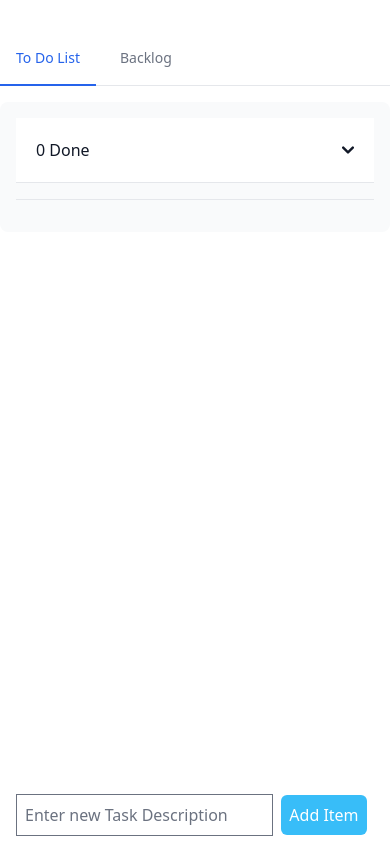
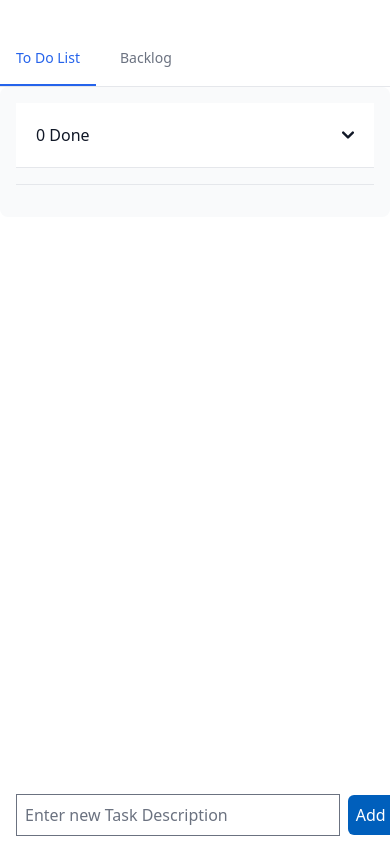
Before and after one commit to mehedijaman/TodoApp, a Vue app in the folder TodoApp/: page /todos in a window 390 px wide. Built offline with nearby package versions, Linux system fonts and the light colour scheme.

Commit message:
Fix: - Dropwdown button - Responsive on Desktop View

```diff
--- a/TodoApp/src/views/TodoView.vue
+++ b/TodoApp/src/views/TodoView.vue
@@ -33,12 +33,14 @@ watch(todos, (newTodos) => {
 const handleRemoveTodo = (id: number) => {
   console.log(`Removing todo with ID ${id}`);
   removeTodo(id);
+  showDropdowns.value = [];
   console.log(todos); // Verify if the todo was removed
 };
 
 const handleSetBacklog = (todo) => {
   console.log(`Setting todo with ID ${todo.id} to backlog`);
   addToBacklog(todo);
+  showDropdowns.value = [];
 };
 
 const handleMarkAsCompleted = (todo) => {
@@ -68,24 +70,21 @@ watch(backlog, (newBacklog) => {
 });
 
 /* Toggle Dropdown */
-// const openDropdownIndexes = ref([]);
-// const toggleDropdown = (index:number) => {
-//   // Check if the dropdown is already open
-//   const isOpen = openDropdownIndexes.value.includes(index);
+const showDropdowns = ref([]);
 
-//   if (isOpen) {
-//     // If it's open, close it by removing it from the array
-//     openDropdownIndexes.value = openDropdownIndexes.value.filter(i => i !== index);
-//   } else {
-//     // If it's closed, open it by adding it to the array
-//     openDropdownIndexes.value = [...openDropdownIndexes.value, index];
-//   }
-// };
+const toggleDropdown = (index: number) => {
+  if (showDropdowns.value[index]) {
+    showDropdowns.value[index] = false;
+  } else {
+    showDropdowns.value[index] = true;
+  }
+};
 </script>
 
 <template>
-    <div class="mb-4 border-b border-gray-200 dark:border-gray-700">
-        <ul class="flex flex-wrap -mb-px text-sm font-medium text-center" id="myTab" data-tabs-toggle="#TodoAppTab" role="tablist">
+  <!-- <div class="w-screen"> -->
+    <div style="margin:0 auto;" class="max-w-lg border-b border-gray-200 dark:border-gray-700">
+        <ul class="flex flex-wrap text-sm font-medium text-center" id="myTab" data-tabs-toggle="#TodoAppTab" role="tablist">
             <li class="mr-2" role="presentation">
                 <button class="inline-block p-4 border-b-2 rounded-t-lg" id="todo-tab" data-tabs-target="#todo" type="button" role="tab" aria-controls="todo" aria-selected="false">To Do List </button>
             </li>
@@ -95,7 +94,7 @@ watch(backlog, (newBacklog) => {
         </ul>
     </div>
 
-    <div id="TodoAppTab">
+    <div id="TodoAppTab" style="margin:0 auto" class="max-w-lg flex flex-col justify-center">
       <div class="hidden p-4 rounded-lg bg-gray-50 dark:bg-gray-800" id="todo" role="tabpanel" aria-labelledby="todo-tab">
         <div id="accordion-flush" data-accordion="collapse" data-active-classes="bg-white dark:bg-gray-900 text-gray-900 dark:text-white" data-inactive-classes="text-gray-500 dark:text-gray-400">
           <h2 id="accordion-flush-heading-1">
@@ -115,7 +114,7 @@ watch(backlog, (newBacklog) => {
 
                 <span>
                   <span class="ml-4 text-sm">{{ todo.text }}</span>
-                    <p class="text-xs text-gray-500 px-2">{{ formatDate(todo.created_at) }}</p>
+                  <p class="text-xs text-gray-500 px-4">{{ formatDate(todo.created_at) }}</p>
                 </span>
               </label>
             </div>
@@ -137,12 +136,13 @@ watch(backlog, (newBacklog) => {
           </span>
 
 
-            <!-- <button @click="toggleDropdown(index)" :id="`dropDownMenuBtn-${index}`" :data-dropdown-toggle="`dropdownDotsHorizontal-${index}`" class="inline-flex items-end p-2 text-sm font-medium text-center text-gray-900 bg-white rounded-lg hover:bg-gray-100 focus:ring-4 focus:outline-none dark:text-white focus:ring-gray-50 dark:bg-gray-800 dark:hover:bg-gray-700 dark:focus:ring-gray-600" type="button">
+          <button @click="toggleDropdown(index)" :id="`dropDownMenuBtn-${index}`" :data-dropdown-toggle="`dropdownDotsHorizontal-${index}`" class="inline-flex items-end p-2 text-sm font-medium text-center text-gray-900 bg-white rounded-lg hover:bg-gray-100 focus:ring-4 focus:outline-none dark:text-white focus:ring-gray-50 dark:bg-gray-800 dark:hover:bg-gray-700 dark:focus:ring-gray-600" type="button">
             <svg class="w-5 h-5" aria-hidden="true" xmlns="http://www.w3.org/2000/svg" fill="currentColor" viewBox="0 0 16 3">
               <path d="M2 0a1.5 1.5 0 1 1 0 3 1.5 1.5 0 0 1 0-3Zm6.041 0a1.5 1.5 0 1 1 0 3 1.5 1.5 0 0 1 0-3ZM14 0a1.5 1.5 0 1 1 0 3 1.5 1.5 0 0 1 0-3Z"/>
             </svg>
           </button>
-            <div :id="`dropdownDotsHorizontal-${index}`" class="z-10 hidden bg-white divide-y divide-gray-100 rounded-lg shadow w-44 dark:bg-gray-700 dark:divide-gray-600">
+
+          <div :id="`dropdownDotsHorizontal-${index}`"  v-if="showDropdowns[index]" class="bg-white divide-y divide-gray-100 rounded-lg shadow w-44 dark:bg-gray-700 dark:divide-gray-600 ">
               <ul class="py-2 text-sm text-gray-700 dark:text-gray-200" :aria-labelledby="`dropDownMenuBtn-${index}`">
                 <li>
                   <a @click.prevent="handleRemoveTodo(todo.id)" href="#" class="block px-4 py-2 hover:bg-gray-100 dark:hover:bg-gray-600 dark:hover:text-white">Delete</a>
@@ -151,8 +151,8 @@ watch(backlog, (newBacklog) => {
                   <a @click.prevent="handleSetBacklog(todo)" href="#" class="block px-4 py-2 hover:bg-gray-100 dark:hover:bg-gray-600 dark:hover:text-white">Move to Backlog</a>
                 </li>
               </ul>
-            </div> -->
-            <span class="flex">
+          </div>
+          <!-- <span class="flex">
             <button @click.prevent="handleSetBacklog(todo)">
               <svg xmlns="http://www.w3.org/2000/svg" fill="none" viewBox="0 0 24 24" stroke-width="1.5" stroke="currentColor" class="w-6 h-6 text-blue-500">
                 <path stroke-linecap="round" stroke-linejoin="round" d="M15 15l6-6m0 0l-6-6m6 6H9a6 6 0 000 12h3" />
@@ -163,15 +163,15 @@ watch(backlog, (newBacklog) => {
                 <path stroke-linecap="round" stroke-linejoin="round" d="M14.74 9l-.346 9m-4.788 0L9.26 9m9.968-3.21c.342.052.682.107 1.022.166m-1.022-.165L18.16 19.673a2.25 2.25 0 01-2.244 2.077H8.084a2.25 2.25 0 01-2.244-2.077L4.772 5.79m14.456 0a48.108 48.108 0 00-3.478-.397m-12 .562c.34-.059.68-.114 1.022-.165m0 0a48.11 48.11 0 013.478-.397m7.5 0v-.916c0-1.18-.91-2.164-2.09-2.201a51.964 51.964 0 00-3.32 0c-1.18.037-2.09 1.022-2.09 2.201v.916m7.5 0a48.667 48.667 0 00-7.5 0" />
               </svg>
             </button>
-            </span>
+          </span> -->
         </div>
 
-          <form enctype="multipart/form-data" class="w-full grid grid-cols-12 gap-2 mt-10 fixed bottom-2">
-              <div class="col-span-8">
+        <form enctype="multipart/form-data" class="max-w-lg w-full grid grid-cols-12 gap-2 mt-10 fixed bottom-2">
+            <div class="col-span-10">
                 <input v-model="newTodoText" @keyup.enter="handleAddTodo" class="w-full p-2 border focus:outline-none focus:border-green-200 focus:shadow-lg" type="text" name="task" placeholder="Enter new Task Description">
             </div>
-              <div class="col-span-4 flex items-center">
-                  <input @click.prevent="handleAddTodo" class="px-2 py-2 bg-sky-400 text-white rounded-md hover:bg-sky-500  hover:cursor-pointer" type="submit" name="submit" value="Add Item">
+            <div class="col-span-2 flex items-center">
+                <input @click.prevent="handleAddTodo" class="px-2 py-2 bg-[#005FBC] text-white rounded-md hover:bg-[#0080FF]  hover:cursor-pointer" type="submit" name="submit" value="Add Item">
             </div>
         </form>
       </div>
@@ -182,6 +182,7 @@ watch(backlog, (newBacklog) => {
       </div>
       <!-- /Tab Content -->
     </div>
+  <!-- </div> -->
 </template>
 
 <style scoped></style>
```
Lines whose indentation alone changed are shown as unchanged.
